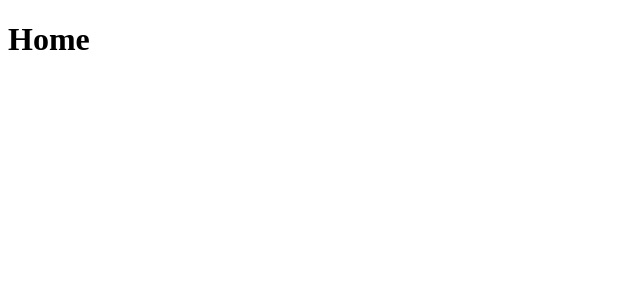
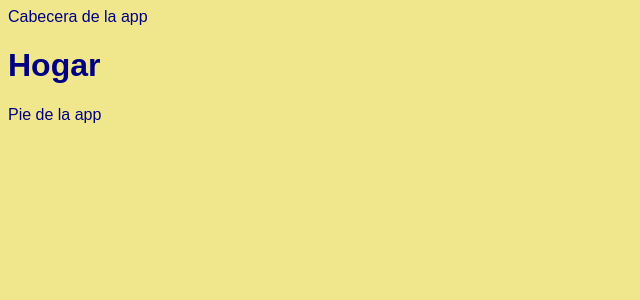
Before and after one commit to Condebasura/usandoNext, a Next.js app: page / in a window 1280 px wide. Shown: the top 300 px of the page, without its empty margins (0-640 px from the left). Built offline with nearby package versions, Linux system fonts and the light colour scheme.

Commit message:
Practica y aprendizaje(Layout en carpetas especificas)

```diff
--- a/src/app/blog/page.tsx
+++ b/src/app/blog/page.tsx
@@ -1,3 +1,4 @@
 export default function Blog(){
     return  <h1>Blog</h1>;
+
 }
--- /dev/null
+++ b/src/app/global.css
@@ -0,0 +1,5 @@
+body{
+    font-family: sans-serif;
+    background-color: khaki;
+    color: navy;
+}
--- a/src/app/layout.tsx
+++ b/src/app/layout.tsx
@@ -1,3 +1,4 @@
+import "./global.css";
 export const metadata = {
   title: 'Next.js',
   description: 'Generated by Next.js',
@@ -9,8 +10,16 @@ export default function RootLayout({
   children: React.ReactNode
 }) {
   return (
-    <html lang="en">
-      <body>{children}</body>
+    <html lang="es">
+      <body>
+        <header>Cabecera de la app</header>
+
+        <main>
+          {children}
+          </main>
+
+        <footer>Pie de la app</footer>
+        </body>
     </html>
   )
 }
--- a/src/app/page.tsx
+++ b/src/app/page.tsx
@@ -1,6 +1,6 @@
 export default function Home(){
 
-        return <h1>Home</h1>;
+        return <h1>Hogar</h1>;
 
 
 
```
Also changed, not shown: src/app/blog/layout.tsx (added, +24 -0 lines).
